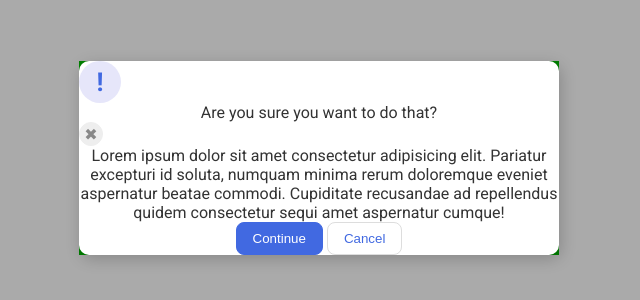
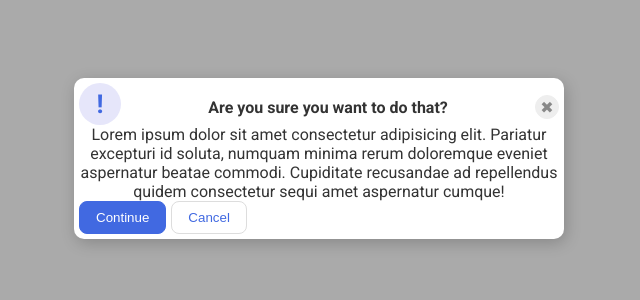
Before and after one commit to ldclaura/odin-foundations, a plain HTML site: page repos/flexbox/05-flex-modal/index.html in a window 1280 px wide. Shown: the part 242-542 px from the top of the page, without its empty margins (321-961 px from the left). Drawn offline with Linux system fonts and the light colour scheme.

Commit message:
work on 5

```diff
--- a/repos/flexbox/05-flex-modal/index.html
+++ b/repos/flexbox/05-flex-modal/index.html
@@ -8,12 +8,15 @@
     <title>Modal</title>
   </head>
   <body>
+
+  <div class="modal">
     <div class="container">
-      <div class="modal">
       <div class="icon">!</div>
       <div class="header">Are you sure you want to do that?</div>
       <button class="close-button">✖</button>
+    </div>
       <div class="text">Lorem ipsum dolor sit amet consectetur adipisicing elit. Pariatur excepturi id soluta, numquam minima rerum doloremque eveniet aspernatur beatae commodi. Cupiditate recusandae ad repellendus quidem consectetur sequi amet aspernatur cumque!</div>
+    <div class="container-2">
       <button class="continue">Continue</button>
       <button class="cancel">Cancel</button>
     </div>
--- a/repos/flexbox/05-flex-modal/style.css
+++ b/repos/flexbox/05-flex-modal/style.css
@@ -4,10 +4,22 @@ html, body {
   height: 100%;
 }
 
+.header {
+  font-weight: bold;
+  /* align-self: revert; */
+}
 .container {
   display: flex;
-  flex-direction: column;
-  background-color: green;
+  flex-direction: row;
+  justify-content: space-between;
+  align-items: baseline;
+  gap: 5px;
+}
+
+.container-2 {
+  display: flex;
+  justify-content: flex-start;
+  gap: 5px;
 }
 
 body {
@@ -27,6 +39,7 @@ body {
   width: 480px;
   border-radius: 10px;
   box-shadow: 2px 4px 16px rgba(0,0,0,.2);
+  padding: 5px;
 }
 /* SOLUTION */
 /*
```
Lines whose indentation alone changed are shown as unchanged.
